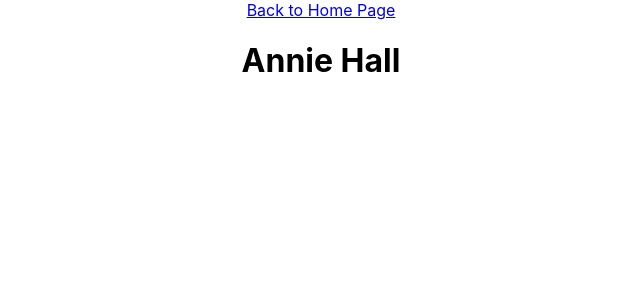
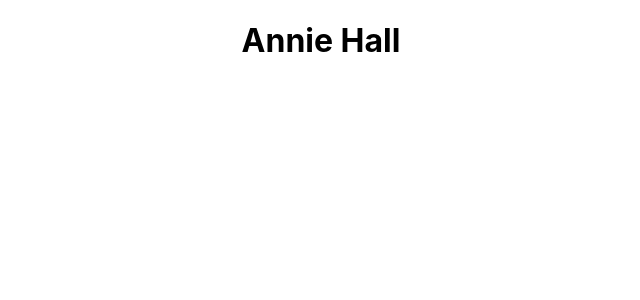
Before and after one commit to buketkonuk/kodflix, a React (Create React App) app: page /annie-hall in a window 1280 px wide. Shown: the top 300 px of the page, without its empty margins (319-959 px from the left). Built offline with nearby package versions, Linux system fonts and the light colour scheme.

Commit message:
add not-found page and redirect to it

```diff
--- a/src/App.js
+++ b/src/App.js
@@ -1,8 +1,9 @@
 import React, { Component } from 'react';
 import './App.css';
-import { BrowserRouter as Router, Route} from 'react-router-dom';
+import { Switch, Route, BrowserRouter as Router } from 'react-router-dom';
 import Gallery from "./Gallery";
 import Details from "./Details";
+import NotFound from './NotFound';
 
 
 class App extends Component {
@@ -12,8 +13,11 @@
     return (
       <Router>
         <div className="App">
-          <Route exact path="/" component={Gallery} />
-          <Route exact path="/:tvShowId" component={Details} />
+          <Switch>
+            <Route exact path="/" component={Gallery} />
+            <Route exact path='/not-found' component={NotFound} />
+            <Route exact path="/:tvShowId" component={Details} />
+          </Switch>
         </div>
       </Router>
     );
--- a/src/Details.js
+++ b/src/Details.js
@@ -1,6 +1,8 @@
 import React from 'react';
-import { Link } from 'react-router-dom';
+// import { Link } from 'react-router-dom';
 import getTvShow from './getTvShow.js';
+// import NotFound from './NotFound';
+import { Redirect } from 'react-router-dom';
 
 export default class Details extends React.Component {
 
@@ -18,15 +20,26 @@
     this.setState( {tvShow });
 
 
+
+
+
   }
   render() {
-    return (
-      <div>
-        <Link to='/'>Back to Home Page</Link>
-        <h1>{this.state.tvShow.name}</h1>
+    let movie = this.state.tvShow;
+    if (movie) {
+      return <h1>{this.state.tvShow.name}</h1>;
+    }
+    else {
+      return <Redirect to='/not-found' />;
+    }
 
-      </div>
-    );
+    // return (
+    //   <div>
+    //     <Link to='/'>Back to Home Page</Link>
+    //     <h1>{this.state.tvShow.name}</h1>
+
+    //   </div>
+    // );
   }
 
 }
--- /dev/null
+++ b/src/NotFound.js
@@ -0,0 +1,12 @@
+import React from 'react';
+
+
+export default function NotFound() {
+    return (
+        <main>
+            <h2>Ooops looks like that movie has not been filmed yet</h2>
+
+        </main>
+    );
+
+}
```
